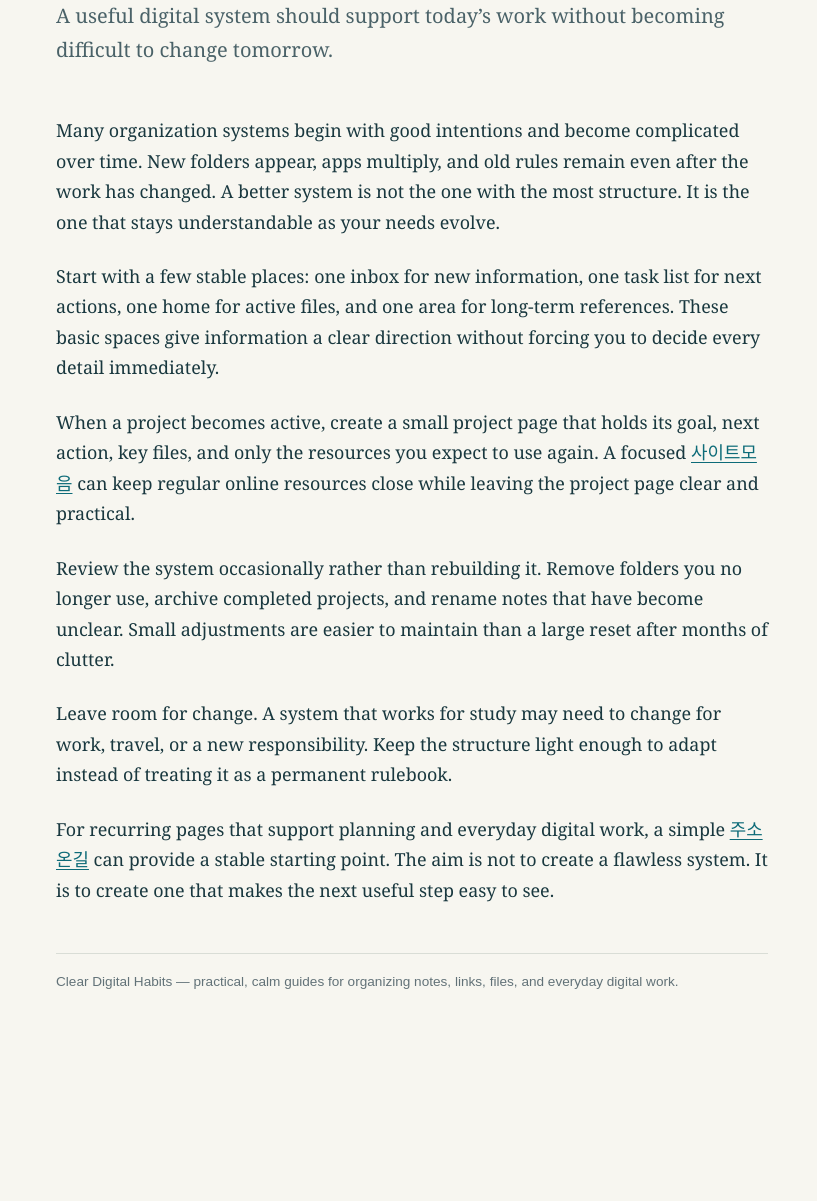
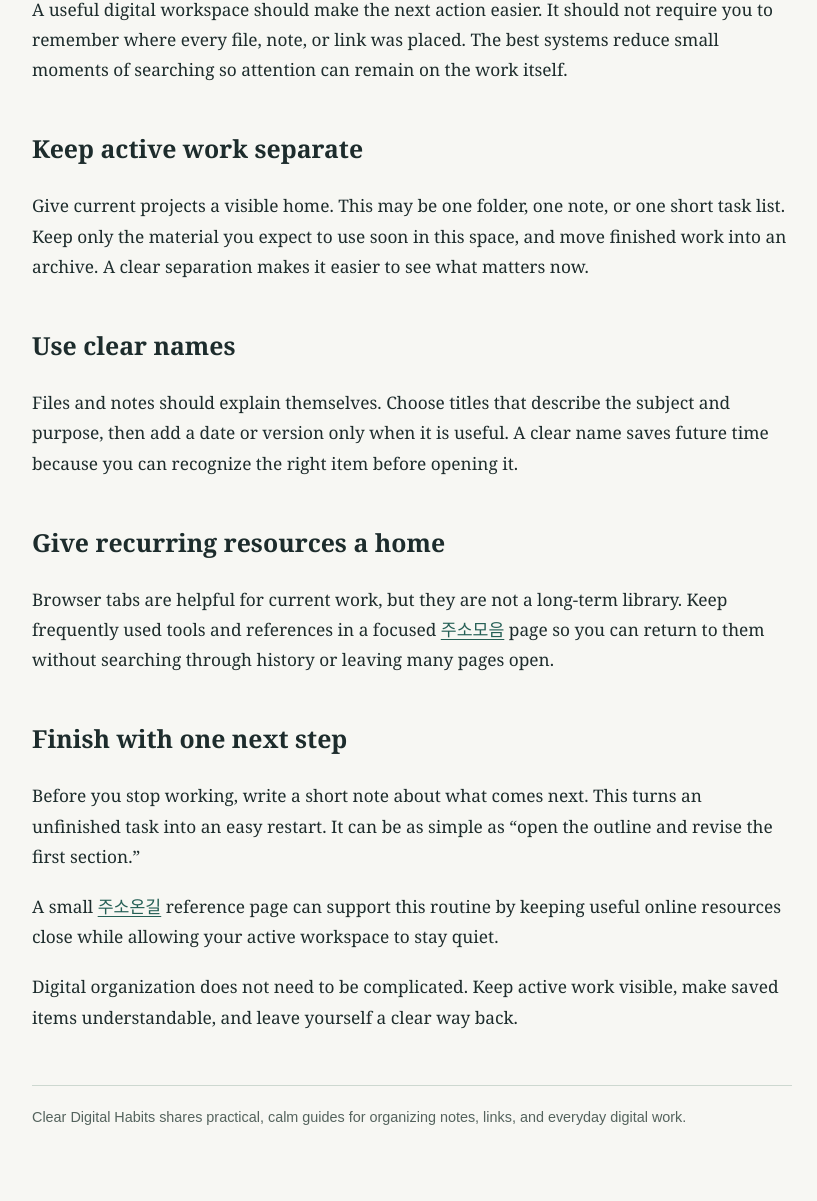
Before and after one commit to jusomo-eum/jusomo-eum, a plain HTML site: page index.html in a window 1280 px wide. Shown: the part 358-1559 px from the top of the page, without its empty margins (228-1045 px from the left). Before the commit the page ends 1419 px from the top, so only its background shows below. Drawn offline with Linux system fonts and the light colour scheme.

Commit message:
Add files via upload

```diff
--- a/index.html
+++ b/index.html
@@ -3,51 +3,44 @@
 <head>
   <meta charset="utf-8">
   <meta name="viewport" content="width=device-width, initial-scale=1">
-    <meta name="description" content="A practical guide to building a digital system that stays useful as your work changes.">
-    <title>A Simple Digital System That Grows With You</title>
+  <meta name="description" content="A practical guide to creating a low-friction digital workspace.">
+  <title>Build a Digital Workspace with Less Friction</title>
   <style>
     :root { color-scheme: light; }
-      * { box-sizing: border-box; }
-      body {
-        margin: 0;
-        font-family: Georgia, "Times New Roman", serif;
-        line-height: 1.7;
-        color: #19383f;
-        background: #f7f6f0;
-      }
+    body { margin: 0; background: #f7f7f3; color: #1d2c2c; font-family: Georgia, serif; line-height: 1.75; }
     main { max-width: 760px; margin: 0 auto; padding: 72px 24px; }
-      .eyebrow { color: #b85d39; font: 700 0.75rem/1.2 Arial, sans-serif; letter-spacing: 0.16em; text-transform: uppercase; }
-      h1 { margin: 16px 0 20px; font-size: clamp(2.25rem, 6vw, 4.5rem); line-height: 1.05; }
-      .intro { font-size: 1.25rem; color: #4a6268; }
-      article { margin-top: 48px; font-size: 1.12rem; }
-      p { margin: 0 0 24px; }
-      a { color: #0d6b78; text-underline-offset: 0.16em; }
-      footer { margin-top: 48px; padding-top: 20px; border-top: 1px solid #d9ddd6; font: 0.85rem Arial, sans-serif; color: #627278; }
+    .eyebrow { color: #5a7668; font: 700 .78rem/1.2 Arial, sans-serif; letter-spacing: .14em; text-transform: uppercase; }
+    h1 { font-size: clamp(2.25rem, 7vw, 4.4rem); line-height: 1.05; margin: 16px 0 28px; }
+    h2 { margin-top: 42px; font-size: 1.55rem; }
+    p { font-size: 1.08rem; margin: 1.15em 0; }
+    a { color: #255f55; text-decoration-thickness: 1px; text-underline-offset: 3px; }
+    footer { border-top: 1px solid #cdd8d0; color: #54635d; font: .9rem/1.6 Arial, sans-serif; margin-top: 52px; padding-top: 20px; }
   </style>
 </head>
 <body>
   <main>
-      <header>
-        <p class="eyebrow">Clear Digital Habits</p>
-        <h1>A Simple Digital System That Grows With You</h1>
-        <p class="intro">A useful digital system should support today’s work without becoming difficult to change tomorrow.</p>
-      </header>
+    <div class="eyebrow">Clear Digital Habits</div>
+    <h1>Build a Digital Workspace with Less Friction</h1>
 
-      <article>
-        <p>Many organization systems begin with good intentions and become complicated over time. New folders appear, apps multiply, and old rules remain even after the work has changed. A better system is not the one with the most structure. It is the one that stays understandable as your needs evolve.</p>
+    <p>A useful digital workspace should make the next action easier. It should not require you to remember where every file, note, or link was placed. The best systems reduce small moments of searching so attention can remain on the work itself.</p>
 
-        <p>Start with a few stable places: one inbox for new information, one task list for next actions, one home for active files, and one area for long-term references. These basic spaces give information a clear direction without forcing you to decide every detail immediately.</p>
+    <h2>Keep active work separate</h2>
+    <p>Give current projects a visible home. This may be one folder, one note, or one short task list. Keep only the material you expect to use soon in this space, and move finished work into an archive. A clear separation makes it easier to see what matters now.</p>
 
-        <p>When a project becomes active, create a small project page that holds its goal, next action, key files, and only the resources you expect to use again. A focused <a href="https://start.me/p/7Pl8jK/2026">사이트모음</a> can keep regular online resources close while leaving the project page clear and practical.</p>
+    <h2>Use clear names</h2>
+    <p>Files and notes should explain themselves. Choose titles that describe the subject and purpose, then add a date or version only when it is useful. A clear name saves future time because you can recognize the right item before opening it.</p>
 
-        <p>Review the system occasionally rather than rebuilding it. Remove folders you no longer use, archive completed projects, and rename notes that have become unclear. Small adjustments are easier to maintain than a large reset after months of clutter.</p>
+    <h2>Give recurring resources a home</h2>
+    <p>Browser tabs are helpful for current work, but they are not a long-term library. Keep frequently used tools and references in a focused <a href="https://start.me/p/7Pl8jK/2026">주소모음</a> page so you can return to them without searching through history or leaving many pages open.</p>
 
-        <p>Leave room for change. A system that works for study may need to change for work, travel, or a new responsibility. Keep the structure light enough to adapt instead of treating it as a permanent rulebook.</p>
+    <h2>Finish with one next step</h2>
+    <p>Before you stop working, write a short note about what comes next. This turns an unfinished task into an easy restart. It can be as simple as “open the outline and revise the first section.”</p>
 
-        <p>For recurring pages that support planning and everyday digital work, a simple <a href="https://start.me/p/epKv5j">주소온길</a> can provide a stable starting point. The aim is not to create a flawless system. It is to create one that makes the next useful step easy to see.</p>
-      </article>
+    <p>A small <a href="https://start.me/p/epKv5j">주소온길</a> reference page can support this routine by keeping useful online resources close while allowing your active workspace to stay quiet.</p>
 
-      <footer>Clear Digital Habits — practical, calm guides for organizing notes, links, files, and everyday digital work.</footer>
+    <p>Digital organization does not need to be complicated. Keep active work visible, make saved items understandable, and leave yourself a clear way back.</p>
+
+    <footer>Clear Digital Habits shares practical, calm guides for organizing notes, links, and everyday digital work.</footer>
   </main>
 </body>
 </html>
```
Lines whose indentation alone changed are shown as unchanged.
